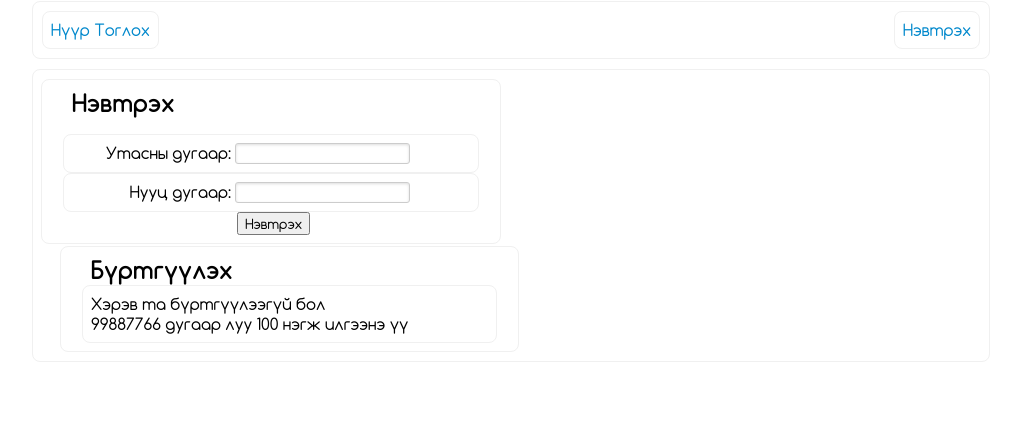
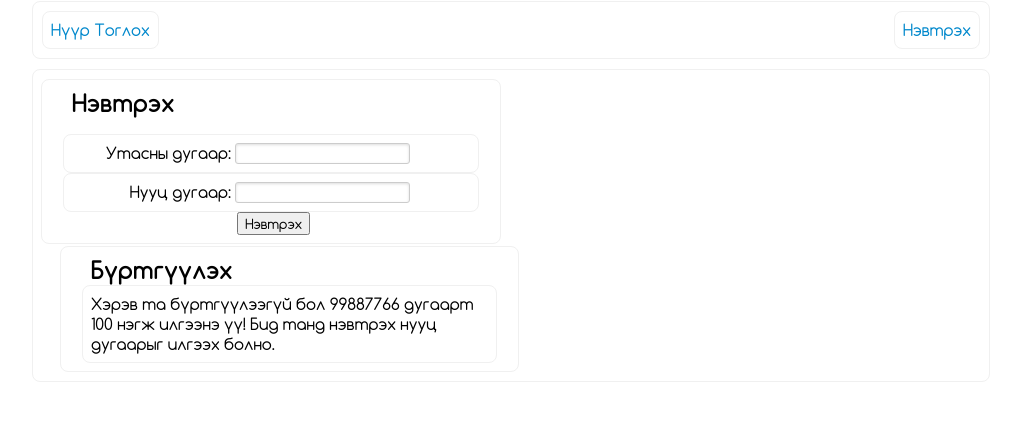
Before and after one commit to ariunbayar/hexic, a Django app: template security/templates/security/index.html in a window 1280 px wide. Shown: the top 421 px of the page, without its empty margins (129-1150 px from the left). Run offline with Django 3.2, Linux system fonts and the light colour scheme; the template is opened without the code that fills it, so the values that code supplies are empty, except form fields; form fields are guessed from the names that the template uses.

Commit message:
n/a: descriptive message on login page

```diff
--- a/security/templates/security/index.html
+++ b/security/templates/security/index.html
@@ -27,8 +27,8 @@
   <div class='span6'>
     <h2>Бүртгүүлэх</h2>
     <div class="instruction">
-      Хэрэв та бүртгүүлээгүй бол <br />
-      99887766 дугаар луу 100 нэгж илгээнэ үү
+      Хэрэв та бүртгүүлээгүй бол 99887766 дугаарт 100 нэгж илгээнэ үү! Бид
+      танд нэвтрэх нууц дугаарыг илгээх болно.
     </div>
   </div>
 </div>
```
